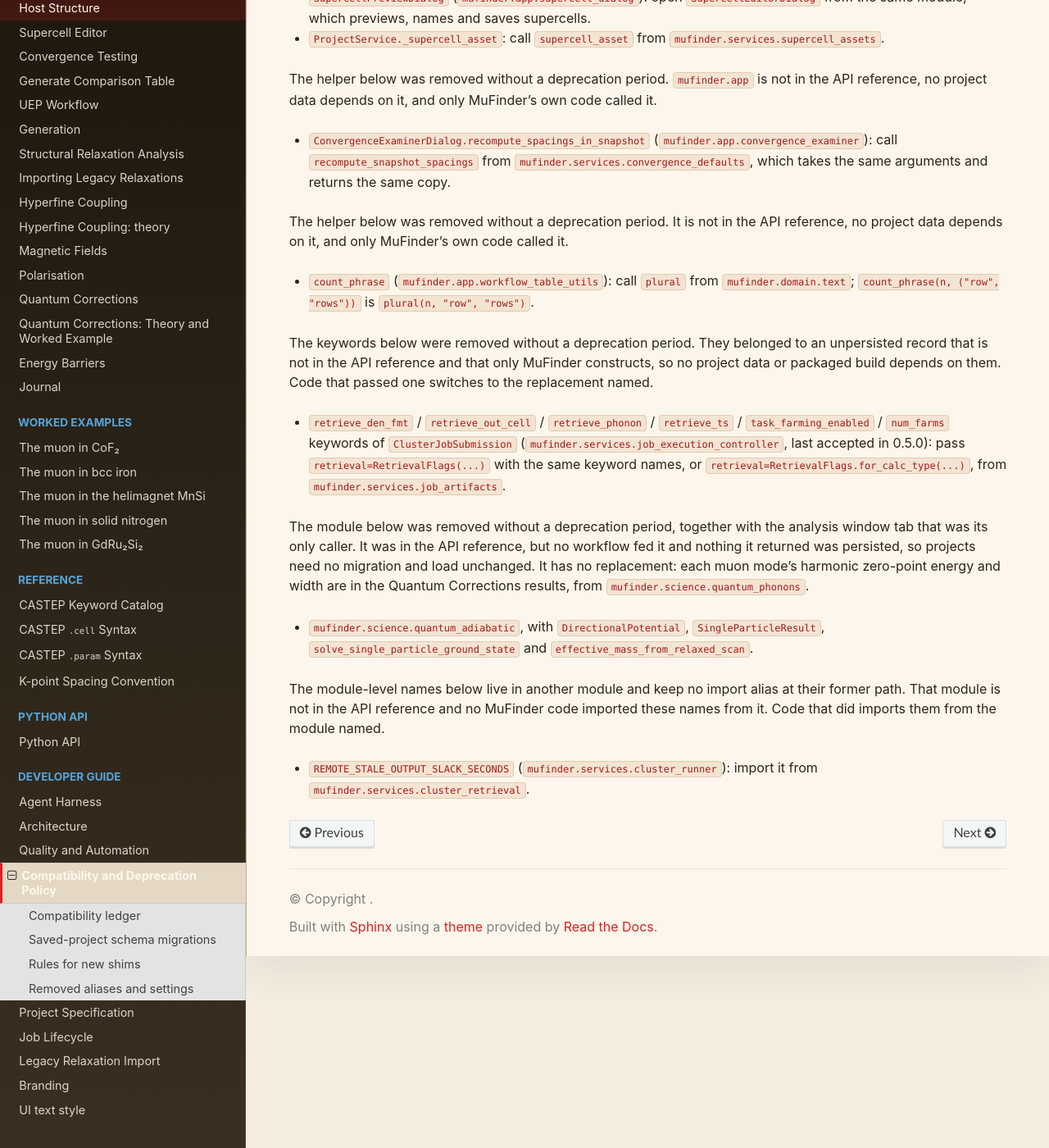
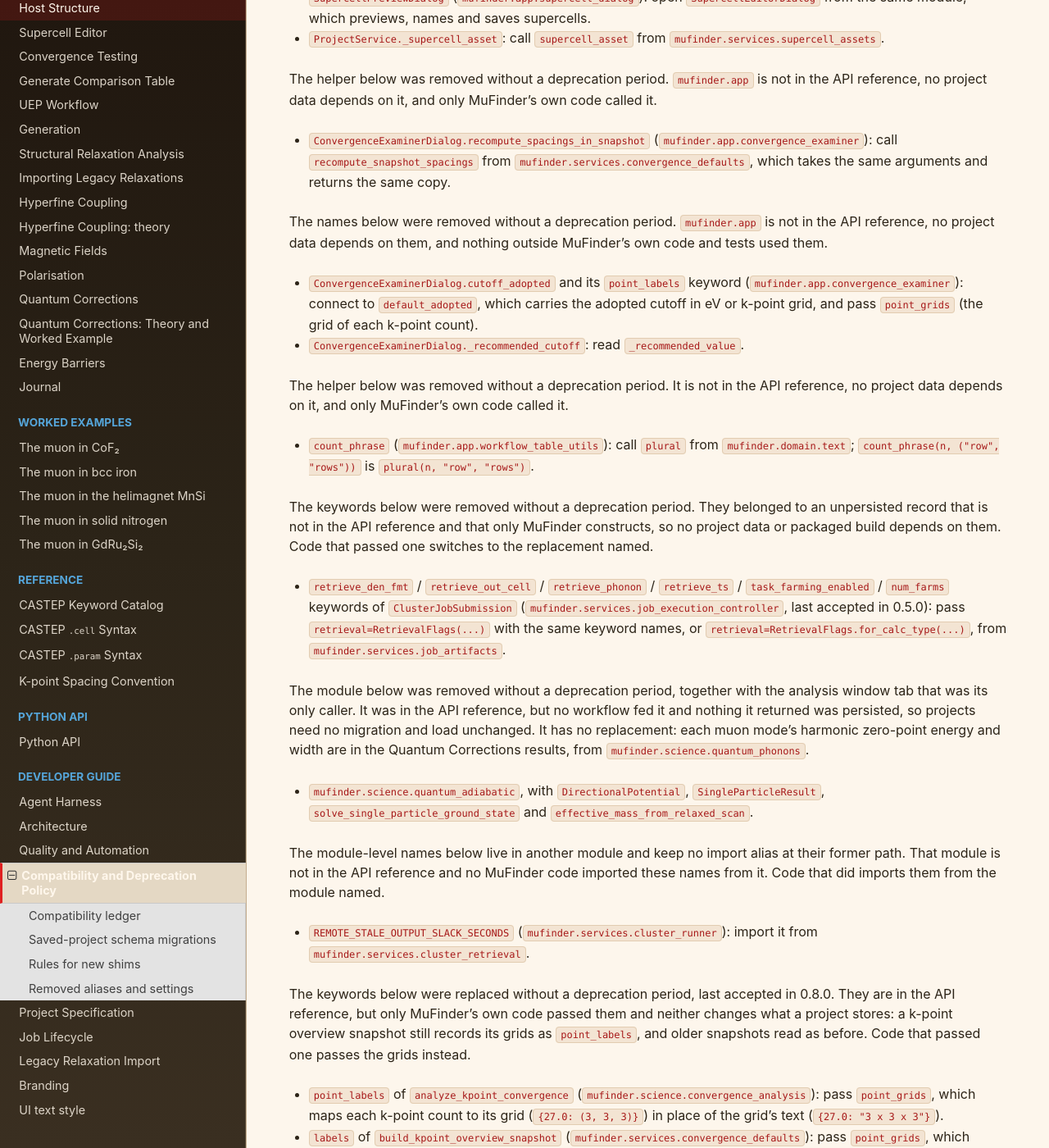
Before and after one commit to BenHuddart/mufinder, a Sphinx documentation site: the page built from docs/compatibility_policy.rst, in a window 1280 px wide and 1400 px high, scrolled down 5662 px. Shown: the whole window at 82% size. Built offline with Sphinx 7.4.7 and the Read the Docs theme 3.1.0, drawn with Linux system fonts in a browser that asks for light colours; some of the changed text lies outside the part shown.

Commit message:
refactor: examiner API passes k-point grids as data and emits one adopt signal (#452)
The k-point examiner takes point_grids instead of Grid: labels and its one
default_adopted signal carries the adopted cutoff or grid, so the sweep
controller no longer parses a label back or has an Adopt failed branch.
cutoff_adopted and the _recommended_cutoff alias are gone, and
analyze_kpoint_convergence and build_kpoint_overview_snapshot take grids.
Overview snapshots still store point_labels, so saved projects read as before.

Closes #301

Co-authored-by: Claude Opus 5.5 <noreply@anthropic.com>

```diff
--- a/docs/compatibility_policy.rst
+++ b/docs/compatibility_policy.rst
@@ -719,7 +719,7 @@ replacement named.
   return a ``ConvergenceAnalysis``. ``check_sweep_length`` runs the power-law
   sweep-length check on its own.
 - ``apply_kpoint_label_to_stress_result``: pass ``max_stresses``,
-  ``stress_threshold`` and ``point_labels`` to ``analyze_kpoint_convergence``.
+  ``stress_threshold`` and ``point_grids`` to ``analyze_kpoint_convergence``.
 - The ``method`` argument of ``analyze_convergence``, and the ``method``,
   ``fallback_suggestion`` and ``deltas`` fields of ``ConvergenceResult``:
   results now carry ``quantity``, ``summary``, ``explanation``,
@@ -781,6 +781,17 @@ code called it.
   from ``mufinder.services.convergence_defaults``, which takes the same
   arguments and returns the same copy.
 
+The names below were removed without a deprecation period. ``mufinder.app`` is
+not in the API reference, no project data depends on them, and nothing outside
+MuFinder's own code and tests used them.
+
+- ``ConvergenceExaminerDialog.cutoff_adopted`` and its ``point_labels``
+  keyword (``mufinder.app.convergence_examiner``): connect to
+  ``default_adopted``, which carries the adopted cutoff in eV or k-point grid,
+  and pass ``point_grids`` (the grid of each k-point count).
+- ``ConvergenceExaminerDialog._recommended_cutoff``: read
+  ``_recommended_value``.
+
 The helper below was removed without a deprecation period. It is not in the API
 reference, no project data depends on it, and only MuFinder's own code called it.
 
@@ -819,3 +830,18 @@ named.
 - ``REMOTE_STALE_OUTPUT_SLACK_SECONDS``
   (``mufinder.services.cluster_runner``): import it from
   ``mufinder.services.cluster_retrieval``.
+
+The keywords below were replaced without a deprecation period, last accepted
+in 0.8.0. They are in the API reference, but only MuFinder's own code passed
+them and neither changes what a project stores: a k-point overview snapshot
+still records its grids as ``point_labels``, and older snapshots read as
+before. Code that passed one passes the grids instead.
+
+- ``point_labels`` of ``analyze_kpoint_convergence``
+  (``mufinder.science.convergence_analysis``): pass ``point_grids``, which maps
+  each k-point count to its grid (``{27.0: (3, 3, 3)}``) in place of the grid's
+  text (``{27.0: "3 x 3 x 3"}``).
+- ``labels`` of ``build_kpoint_overview_snapshot``
+  (``mufinder.services.convergence_defaults``): pass ``point_grids``, which
+  maps each k-point count to its grid in place of its ``Grid: a x b x c``
+  label.
--- a/docs/user_guide/convergence_testing.rst
+++ b/docs/user_guide/convergence_testing.rst
@@ -403,7 +403,9 @@ when it is included. If any does not converge within the sweep the
 recommendation reads ``none``, the adopt button stays disabled, and the row
 says which criterion failed, for example *the force criterion did not converge
 within the sweep*. Extend the sweep to larger cutoffs or denser grids, or relax
-the threshold, and analyse again.
+the threshold, and analyse again. A k-point recommendation restored from an
+earlier analysis whose k-point count no longer has a grid in the sweep cannot be
+adopted either; its button stays disabled until you analyse again.
 
 **Sweep length (cutoff sweeps).** The finest cutoff is only the best answer the
 sweep has, so a sweep that stops too early gives an optimistic
```
Also changed, not shown: docs/architecture.rst (+12 -10 lines), 14 other files.
